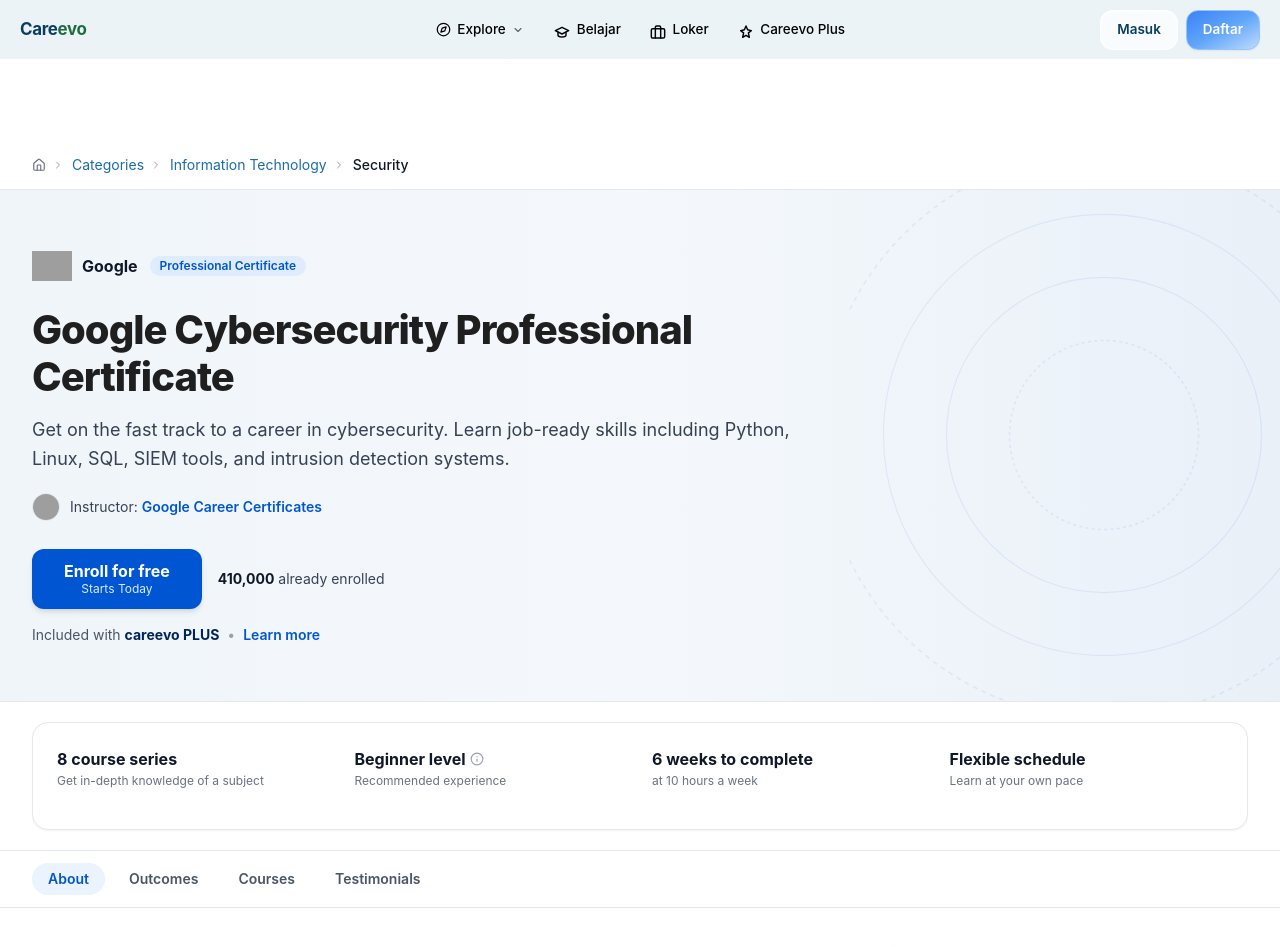
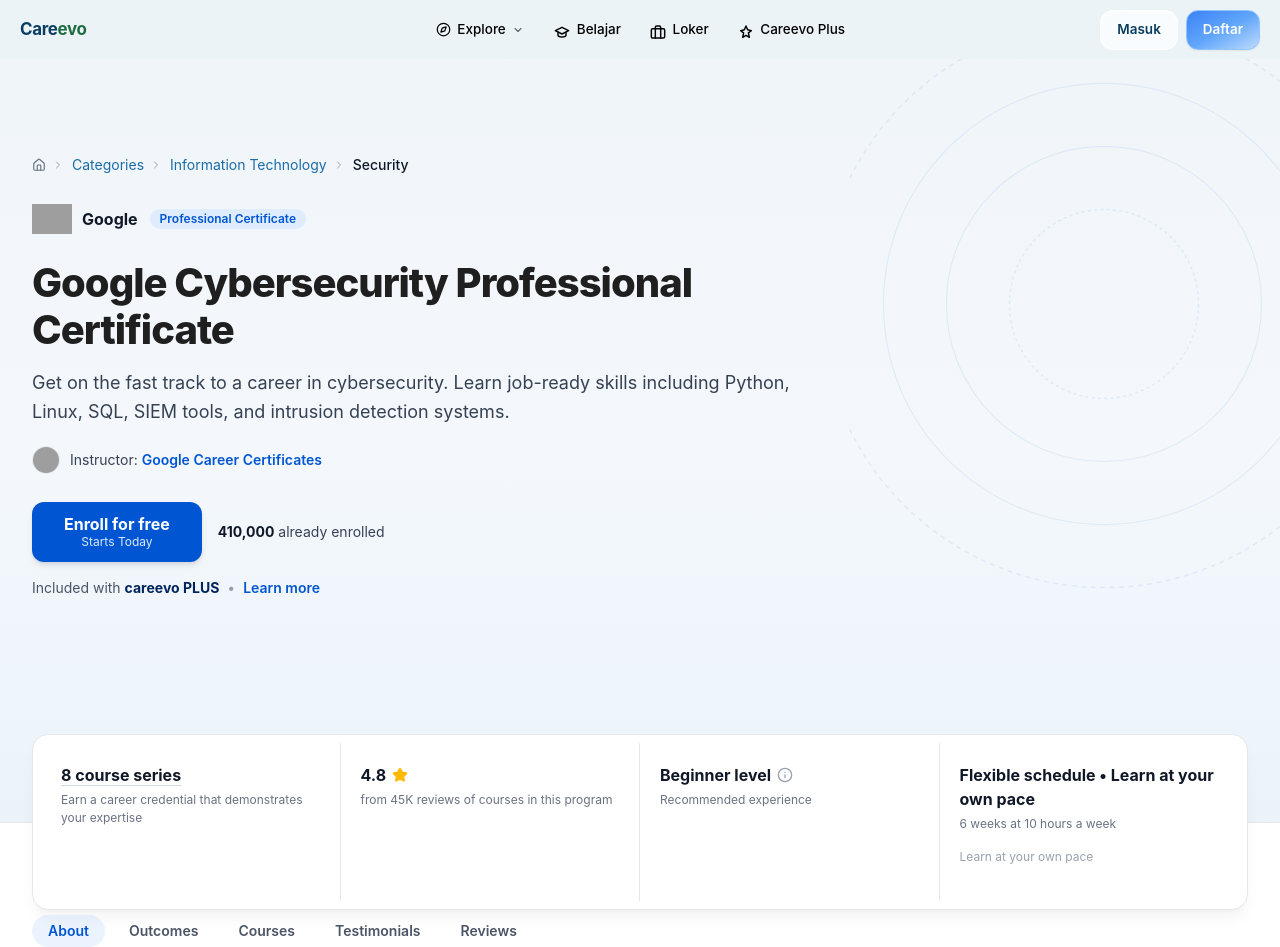
Before and after one commit to vaskoyudha/careevo, a Next.js app: page /professional-certificates/google-cybersecurity in a window 1280 px wide. Shown: the top 947 px of the page. Built offline with nearby package versions, Linux system fonts and the light colour scheme; grey boxes are pictures that could not be loaded.

Commit message:
fix(loker): pull root container behind navbar with negative margin to fully blend hero background

```diff
--- a/src/components/features/jobs/vertex-kerja-view.tsx
+++ b/src/components/features/jobs/vertex-kerja-view.tsx
@@ -336,11 +336,11 @@
   };
 
   return (
-    <div className="relative min-h-screen bg-white text-neutral-900 selection:bg-neutral-200 overflow-x-hidden">
+    <div className="relative min-h-screen -mt-[60px] bg-white text-neutral-900 selection:bg-neutral-200 overflow-x-hidden">
       {/* ============================================================ */}
       {/* 1. HERO SECTION (SEC 0) - Blended with transparent navbar at top, floating on scroll */}
       {/* ============================================================ */}
-      <div className="relative z-10 w-full -mt-[60px] pt-28 sm:pt-32 md:pt-36 lg:pt-40 pb-24 sm:pb-28 lg:pb-32 overflow-hidden">
+      <div className="relative z-10 w-full pt-28 sm:pt-32 md:pt-36 lg:pt-40 pb-24 sm:pb-28 lg:pb-32 overflow-hidden">
         {/* Background Layers: Striped Radial White BEHIND Wallpaper Background (Full Height) */}
         <div className="pointer-events-none absolute inset-0 z-0 h-full w-full overflow-hidden select-none">
           {/* Layer 1: Striped Radial White Background (Behind the Wallpaper) */}
--- a/src/components/features/learning/program-detail-view.tsx
+++ b/src/components/features/learning/program-detail-view.tsx
@@ -17,9 +17,25 @@
 export function ProgramDetailView({ program }: { program: ProgramDetails }) {
   return (
     <div className="min-h-screen bg-white text-gray-900">
-      {/* Top Breadcrumb Trail */}
-      <nav aria-label="Breadcrumb" className="border-b border-gray-200 bg-white pt-20 pb-3 sm:pt-24 sm:pb-3.5">
-        <div className="mx-auto max-w-7xl px-4 sm:px-6 lg:px-8">
+      {/* Hero Section with Concentric Arcs Background */}
+      <header className="relative bg-linear-to-b from-[#F0F5FA] via-[#F4F8FC] to-[#EBF3FA] border-b border-gray-200 pt-20 sm:pt-24 pb-0">
+        {/* Concentric Geometric Arcs Graphic on Right */}
+        <div className="pointer-events-none absolute right-0 top-0 h-full w-2/5 overflow-hidden opacity-40 hidden md:block">
+          <svg
+            className="absolute -right-20 -top-20 h-[650px] w-[650px] text-[#0056D2]/20"
+            viewBox="0 0 650 650"
+            fill="none"
+          >
+            <circle cx="325" cy="325" r="120" stroke="currentColor" strokeWidth="2" strokeDasharray="4 4" />
+            <circle cx="325" cy="325" r="200" stroke="currentColor" strokeWidth="1.5" />
+            <circle cx="325" cy="325" r="280" stroke="currentColor" strokeWidth="1.5" />
+            <circle cx="325" cy="325" r="360" stroke="currentColor" strokeWidth="2" strokeDasharray="6 6" />
+          </svg>
+        </div>
+
+        <div className="relative mx-auto max-w-7xl px-4 sm:px-6 lg:px-8">
+          {/* Top Breadcrumb Trail inside Hero */}
+          <nav aria-label="Breadcrumb" className="mb-6">
             <ol className="flex flex-wrap items-center gap-2 text-xs sm:text-sm text-gray-600">
               <li className="flex items-center gap-1.5">
                 <Link href="/" className="flex items-center gap-1 text-gray-500 hover:text-gray-900 transition-colors">
@@ -44,26 +60,8 @@
                 {program.subcategory}
               </li>
             </ol>
-        </div>
           </nav>
 
-      {/* Hero Section with Concentric Arcs Background */}
-      <section className="relative overflow-hidden bg-linear-to-r from-[#F0F5FA] via-[#F4F8FC] to-[#E9F0F8] py-10 sm:py-14 border-b border-gray-200">
-        {/* Concentric Geometric Arcs Graphic on Right */}
-        <div className="pointer-events-none absolute right-0 top-0 h-full w-2/5 overflow-hidden opacity-40 hidden md:block">
-          <svg
-            className="absolute -right-20 -top-20 h-[650px] w-[650px] text-[#0056D2]/20"
-            viewBox="0 0 650 650"
-            fill="none"
-          >
-            <circle cx="325" cy="325" r="120" stroke="currentColor" strokeWidth="2" strokeDasharray="4 4" />
-            <circle cx="325" cy="325" r="200" stroke="currentColor" strokeWidth="1.5" />
-            <circle cx="325" cy="325" r="280" stroke="currentColor" strokeWidth="1.5" />
-            <circle cx="325" cy="325" r="360" stroke="currentColor" strokeWidth="2" strokeDasharray="6 6" />
-          </svg>
-        </div>
-
-        <div className="relative mx-auto max-w-7xl px-4 sm:px-6 lg:px-8">
           <div className="max-w-3xl">
             {/* Banner Graphic or Org Logo */}
             <div className="mb-5 flex items-center gap-3">
@@ -154,37 +152,63 @@
               </Link>
             </div>
           </div>
+
+          {/* Overlapping 4-Column Metric Card - Exactly 50% overlapping hero bottom border */}
+          <div className="relative z-20 mt-10 sm:mt-12 translate-y-1/2">
+            <div className="grid grid-cols-1 divide-y sm:divide-y-0 sm:divide-x divide-gray-200 rounded-xl border border-gray-200 bg-white p-2 shadow-lg shadow-gray-900/5 sm:grid-cols-2 lg:grid-cols-4">
+              {/* Column 1: Course series */}
+              <div className="p-4 sm:p-5">
+                <div className="text-base font-bold text-gray-900 underline decoration-gray-300 underline-offset-4">
+                  {program.seriesCount} course series
                 </div>
-      </section>
+                <p className="mt-1 text-xs text-gray-500 leading-normal">
+                  Earn a career credential that demonstrates your expertise
+                </p>
+              </div>
 
-      {/* Course Glance 4-Column Card */}
-      <section className="border-b border-gray-200 bg-white py-5">
-        <div className="mx-auto max-w-7xl px-4 sm:px-6 lg:px-8">
-          <div className="grid grid-cols-2 gap-4 rounded-2xl border border-gray-200 bg-white p-5 shadow-xs sm:grid-cols-4 sm:gap-6 sm:p-6">
-            <div>
-              <div className="text-base font-bold text-gray-900">{program.seriesCount} course series</div>
-              <p className="mt-0.5 text-xs text-gray-500">Get in-depth knowledge of a subject</p>
+              {/* Column 2: Rating & Reviews */}
+              <div className="p-4 sm:p-5">
+                <div className="flex items-center gap-1.5 text-base font-bold text-gray-900">
+                  <span>{program.rating || 4.8}</span>
+                  <Star className="size-4 fill-amber-400 text-amber-400" />
                 </div>
-            <div>
-              <div className="flex items-center gap-1 text-base font-bold text-gray-900">
+                <p className="mt-1 text-xs text-gray-500 leading-normal">
+                  from {program.reviews || "10,000+"} reviews of courses in this program
+                </p>
+              </div>
+
+              {/* Column 3: Level */}
+              <div className="p-4 sm:p-5">
+                <div className="flex items-center gap-1.5 text-base font-bold text-gray-900">
                   <span>{program.level}</span>
-                <Info className="size-3.5 text-gray-400" />
+                  <Info className="size-4 text-gray-400" />
                 </div>
-              <p className="mt-0.5 text-xs text-gray-500">Recommended experience</p>
+                <p className="mt-1 text-xs text-gray-500 leading-normal">
+                  Recommended experience
+                </p>
               </div>
-            <div>
-              <div className="text-base font-bold text-gray-900">{program.durationWeeks} weeks to complete</div>
-              <p className="mt-0.5 text-xs text-gray-500">at {program.hoursPerWeek} hours a week</p>
+
+              {/* Column 4: Schedule */}
+              <div className="p-4 sm:p-5">
+                <div className="text-base font-bold text-gray-900">
+                  {program.pace || "Flexible schedule"}
                 </div>
-            <div>
-              <div className="text-base font-bold text-gray-900">Flexible schedule</div>
-              <p className="mt-0.5 text-xs text-gray-500">Learn at your own pace</p>
+                <p className="mt-1 text-xs text-gray-500 leading-normal">
+                  {program.durationWeeks} weeks at {program.hoursPerWeek} hours a week
+                </p>
+                <p className="mt-0.5 text-xs text-gray-400">
+                  Learn at your own pace
+                </p>
               </div>
             </div>
           </div>
-      </section>
+        </div>
+      </header>
 
-      {/* Tab Navigation Bar: About, Outcomes, Courses, Testimonials */}
+      {/* Spacer for bottom half of overlapping card */}
+      <div className="h-16 sm:h-20 bg-white" aria-hidden="true" />
+
+      {/* Tab Navigation Bar: About, Outcomes, Courses, Testimonials, Reviews */}
       <nav aria-label="Course section tabs" className="border-b border-gray-200 bg-white sticky top-16 z-10 backdrop-blur-md bg-white/95">
         <div className="mx-auto max-w-7xl px-4 sm:px-6 lg:px-8">
           <div className="flex items-center gap-2 py-3 overflow-x-auto [-ms-overflow-style:none] [scrollbar-width:none] [&::-webkit-scrollbar]:hidden">
@@ -211,6 +235,12 @@
               className="rounded-full px-4 py-1.5 text-sm font-semibold text-gray-600 hover:text-gray-900 hover:bg-gray-100 transition-colors"
             >
               Testimonials
+            </Link>
+            <Link
+              href="#reviews"
+              className="rounded-full px-4 py-1.5 text-sm font-semibold text-gray-600 hover:text-gray-900 hover:bg-gray-100 transition-colors"
+            >
+              Reviews
             </Link>
           </div>
         </div>
--- a/src/lib/courses/catalog-data.ts
+++ b/src/lib/courses/catalog-data.ts
@@ -470,13 +470,23 @@
   },
 };
 
+const ACRONYMS: Record<string, string> = {
+  ibm: "IBM",
+  ai: "AI",
+  aws: "AWS",
+  it: "IT",
+  ux: "UX",
+  ui: "UI",
+  sql: "SQL",
+};
+
 export function getProgramBySlug(slug: string): ProgramDetails {
   return PROGRAMS_REGISTRY[slug] ?? {
     slug,
     type: slug.includes("certificate") ? "Professional Certificate" : "Specialization",
     title: slug
       .split("-")
-      .map((w) => w.charAt(0).toUpperCase() + w.slice(1))
+      .map((w) => ACRONYMS[w.toLowerCase()] ?? (w.charAt(0).toUpperCase() + w.slice(1)))
       .join(" "),
     subtitle: `Explore comprehensive training and build practical industry-ready skills with this accredited ${slug.includes("certificate") ? "Professional Certificate" : "Specialization"}.`,
     provider: "Careevo Industry Partners",
@@ -498,7 +508,7 @@
     level: "Beginner level",
     durationWeeks: 4,
     hoursPerWeek: 10,
-    pace: "Flexible schedule • Learn at your own pace",
+    pace: "Flexible schedule",
     whatYouWillLearn: [
       "Master industry standard workflows, patterns, and foundational frameworks",
       "Complete hands-on assignments evaluated with verifiable HMAC attestations",
```
Lines whose indentation alone changed are shown as unchanged.
